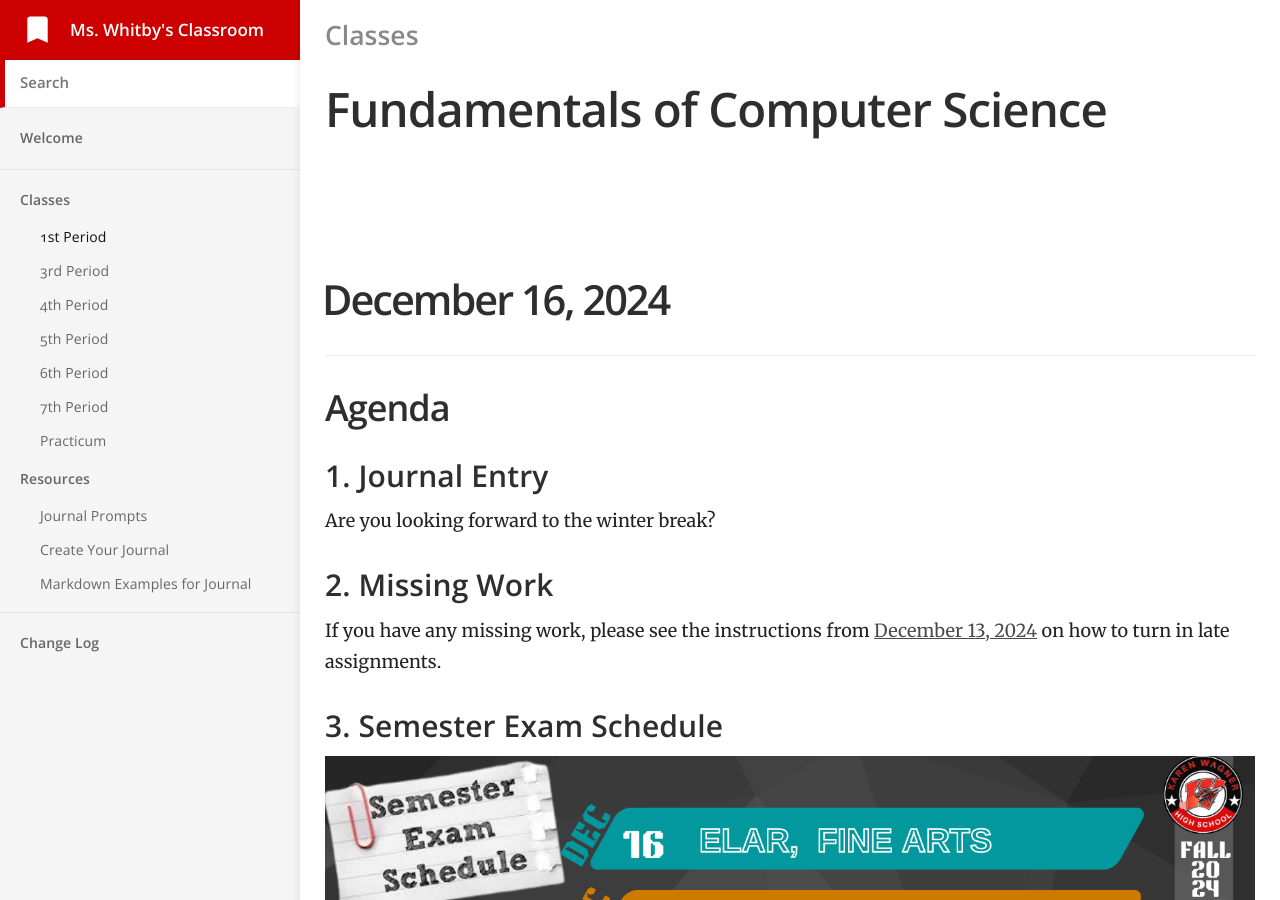
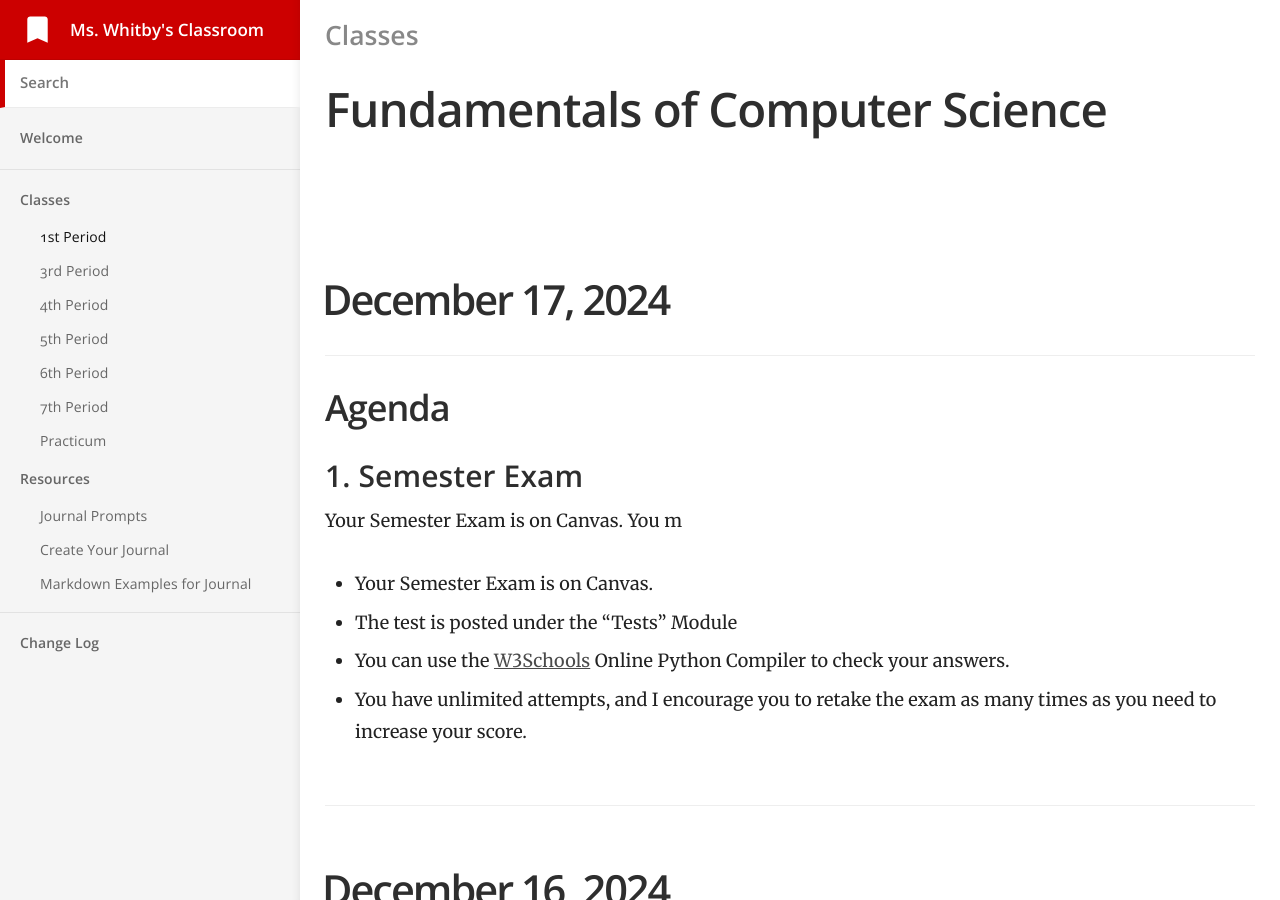
Before and after one commit to mswhitby/classroom, a Jekyll site: the page built from _docs/classes/1st.md, in a window 1280 px wide and 900 px high. Built offline with Jekyll 4.4.1, drawn with Linux system fonts in a browser that asks for light colours.

Commit message:
Updated Lessons

```diff
--- a/_docs/classes/1st.md
+++ b/_docs/classes/1st.md
@@ -5,6 +5,20 @@ category: Classes
 order: 1
 ---
 
+# December 17, 2024
+
+## Agenda
+
+### 1. Semester Exam
+
+Your Semester Exam is on Canvas. You m
+
+- Your Semester Exam is on Canvas.
+- The test is posted under the "Tests" Module
+- You can use the [W3Schools](https://www.w3schools.com/python/trypython.asp?filename=demo_default) Online Python Compiler to check your answers.
+- You have unlimited attempts, and I encourage you to retake the exam as many times as you need to increase your score.
+
+----
 
 # December 16, 2024
 
@@ -87,9 +104,9 @@ If you complete any missing assignments or journal entries from prior weeks, you
 
 ### 4. Semester Exam Schedule
 
-![alt text](../../media/2024_exams_wide.png)
+<!-- ![alt text](../../media/2024_exams_wide.png) -->
 
-![alt text](../../media/2024_christmas_spirit_week.png)
+<!-- ![alt text](../../media/2024_christmas_spirit_week.png) -->
 
 
 ----
```
Also changed, not shown: other parts of _docs/classes/1st.md (+3 -0 lines), _docs/classes/3rd.md (+2 -2 lines), _docs/classes/4th.md (+6 -6 lines), _docs/classes/6th.md (+4 -4 lines).
